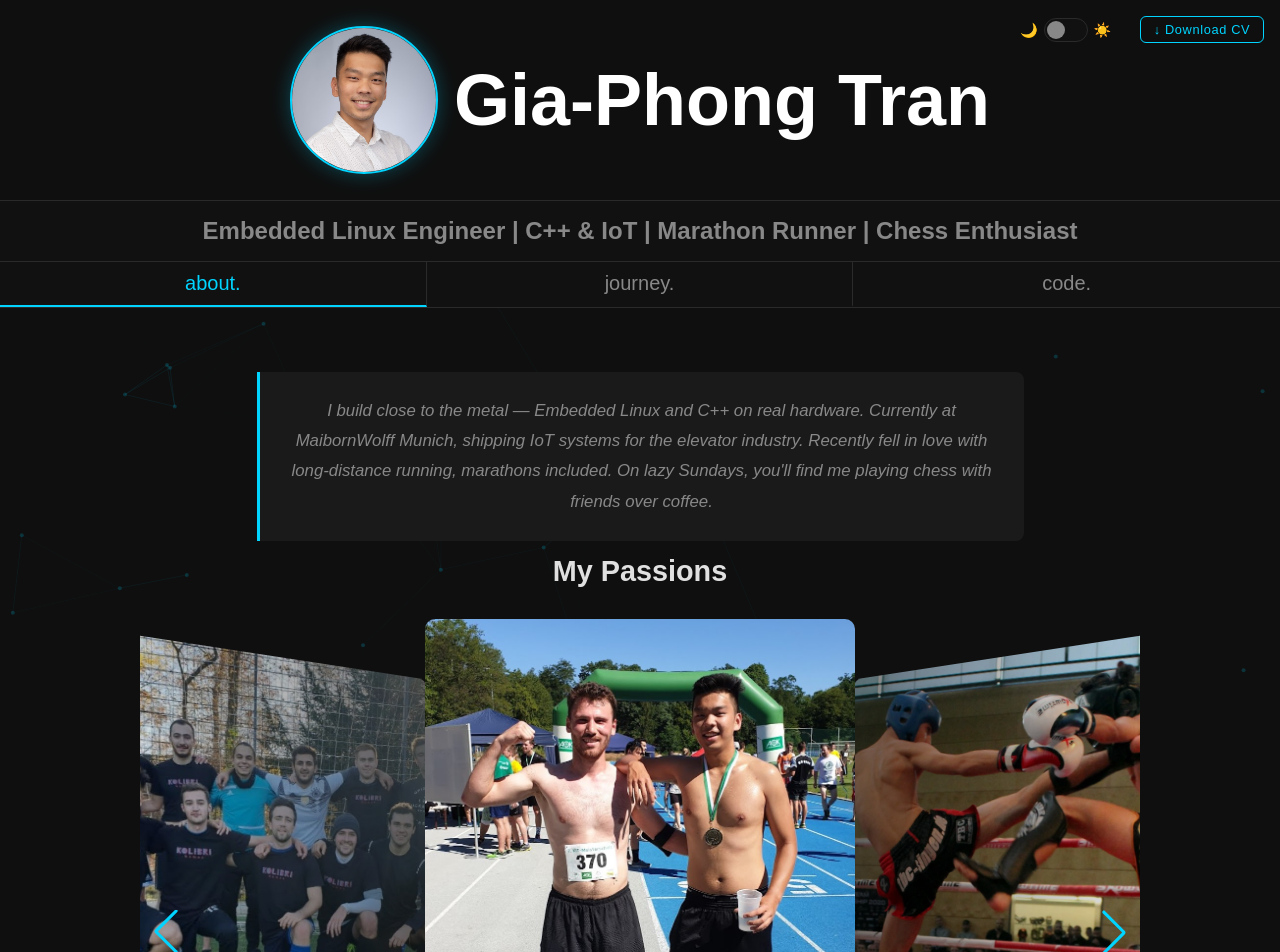
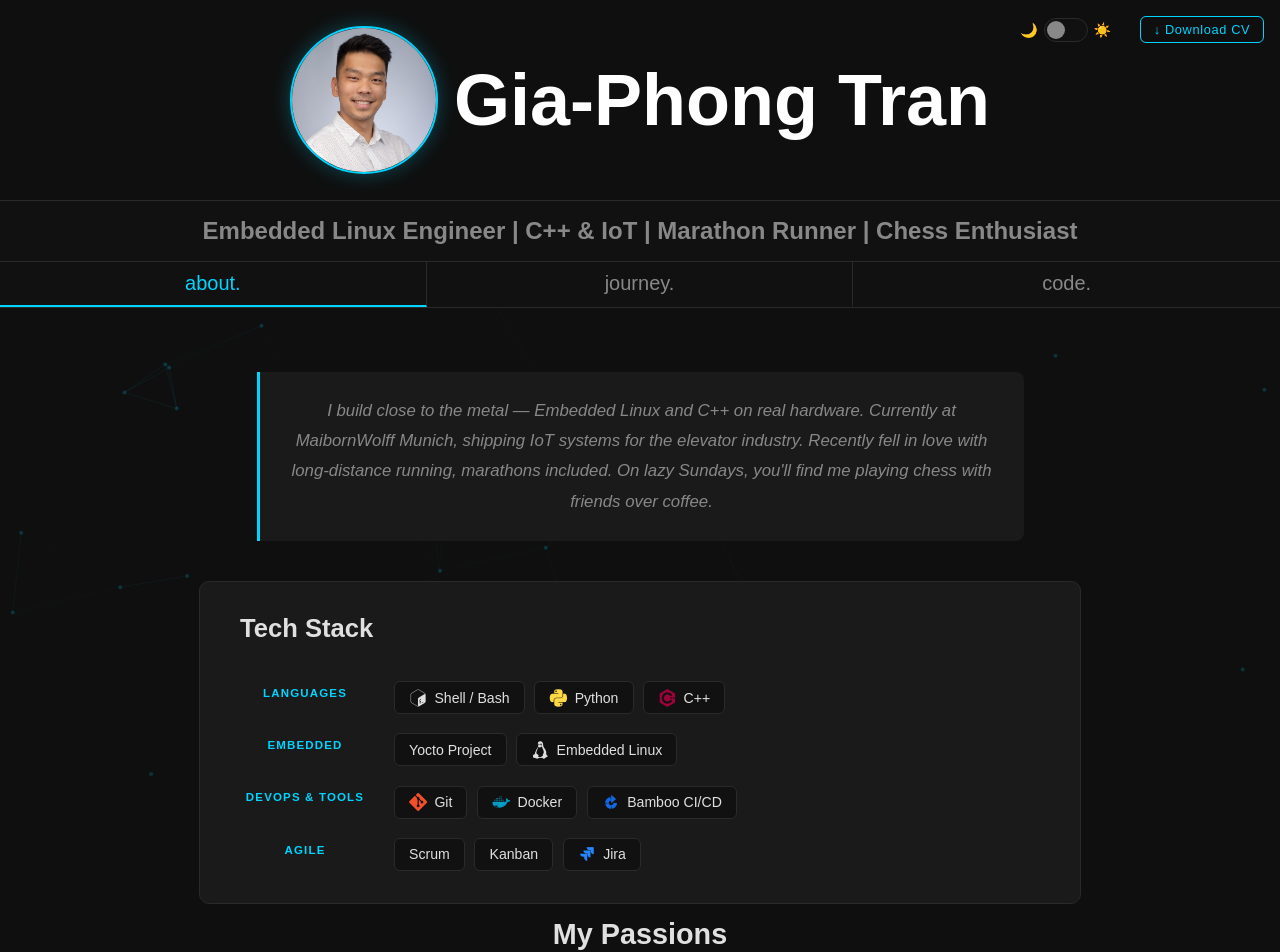
Before and after one commit to G-Phong/g-phong.github.io, a React (Create React App) app: page / in a window 1280 px wide. Shown: the top 952 px of the page. Built offline with nearby package versions, Linux system fonts and the light colour scheme.

Commit message:
Fix #9: Add Tech Stack skills section with Devicons logos in about. tab

```diff
--- a/public/index.html
+++ b/public/index.html
@@ -25,6 +25,7 @@
       Learn how to configure a non-root public URL by running `npm run build`.
     -->
     <title>About Phong.</title>
+    <link rel="stylesheet" href="https://cdn.jsdelivr.net/gh/devicons/devicon@latest/devicon.min.css"/>
   </head>
   <body>
     <noscript>You need to enable JavaScript to run this app.</noscript>
--- a/src/App.css
+++ b/src/App.css
@@ -419,6 +419,92 @@ h3 {
   font-weight: bold;
 }
 
+/* ── Skills ────────────────────────────────────────────────────── */
+.skills-section {
+  max-width: 800px;
+  margin: 2.5em auto 0;
+  padding: 2em 2.5em;
+  background: var(--bg-secondary);
+  border: 1px solid var(--border);
+  border-radius: 10px;
+}
+
+.skills-section .section-title {
+  text-align: left;
+  font-size: 1.6em;
+  margin-bottom: 1.5em;
+  margin-top: 0;
+}
+
+.skills-grid {
+  display: flex;
+  flex-direction: column;
+  gap: 1.2em;
+}
+
+.skill-category {
+  display: flex;
+  align-items: flex-start;
+  gap: 1.5em;
+}
+
+.skill-category-label {
+  font-size: 0.72em;
+  color: var(--accent);
+  text-transform: uppercase;
+  letter-spacing: 0.1em;
+  font-weight: 600;
+  min-width: 130px;
+  padding-top: 0.5em;
+  flex-shrink: 0;
+}
+
+.skill-badges {
+  display: flex;
+  flex-wrap: wrap;
+  gap: 0.6em;
+}
+
+.skill-badge {
+  display: flex;
+  align-items: center;
+  gap: 0.5em;
+  background: var(--bg-tertiary);
+  border: 1px solid var(--border);
+  color: var(--text-primary);
+  border-radius: 6px;
+  padding: 0.45em 1em;
+  font-size: 0.88em;
+  transition: border-color 0.2s, color 0.2s, background 0.2s;
+}
+
+.skill-badge:hover {
+  border-color: var(--accent);
+  color: var(--accent);
+  background: var(--bg-secondary);
+}
+
+.skill-icon {
+  font-size: 1.3em;
+  line-height: 1;
+}
+
+@media only screen and (max-width: 768px) {
+  .skills-section {
+    padding: 1.2em 1.2em;
+    margin: 1.5em 1em 0;
+  }
+
+  .skill-category {
+    flex-direction: column;
+    gap: 0.5em;
+  }
+
+  .skill-category-label {
+    min-width: unset;
+  }
+}
+
 /* ── Bio Card ──────────────────────────────────────────────────── */
 .bio-card {
   max-width: 700px;
--- a/src/components/Passions.jsx
+++ b/src/components/Passions.jsx
@@ -46,6 +46,45 @@ function Passions() {
           On lazy Sundays, you'll find me playing chess with friends over coffee.
         </p>
       </div>
+      <div className="skills-section" data-aos="fade-up">
+        <h2 className="section-title">Tech Stack</h2>
+        <div className="skills-grid">
+          {[
+            { label: "Languages", skills: [
+              { name: "Shell / Bash", icon: "devicon-bash-plain" },
+              { name: "Python",       icon: "devicon-python-plain colored" },
+              { name: "C++",          icon: "devicon-cplusplus-plain colored" },
+            ]},
+            { label: "Embedded", skills: [
+              { name: "Yocto Project",   icon: null },
+              { name: "Embedded Linux",  icon: "devicon-linux-plain" },
+            ]},
+            { label: "DevOps & Tools", skills: [
+              { name: "Git",           icon: "devicon-git-plain colored" },
+              { name: "Docker",        icon: "devicon-docker-plain colored" },
+              { name: "Bamboo CI/CD",  icon: "devicon-bamboo-plain colored" },
+            ]},
+            { label: "Agile", skills: [
+              { name: "Scrum",  icon: null },
+              { name: "Kanban", icon: null },
+              { name: "Jira",   icon: "devicon-jira-plain colored" },
+            ]},
+          ].map(({ label, skills }) => (
+            <div key={label} className="skill-category">
+              <span className="skill-category-label">{label}</span>
+              <div className="skill-badges">
+                {skills.map(({ name, icon }) => (
+                  <div key={name} className="skill-badge">
+                    {icon && <i className={`${icon} skill-icon`}></i>}
+                    <span>{name}</span>
+                  </div>
+                ))}
+              </div>
+            </div>
+          ))}
+        </div>
+      </div>
+
       <h2 className="section-title" data-aos="fade-up">My Passions</h2>
       <div className="swiper-wrapper-custom" data-aos="fade-up" data-aos-delay="100">
         <Swiper
```
